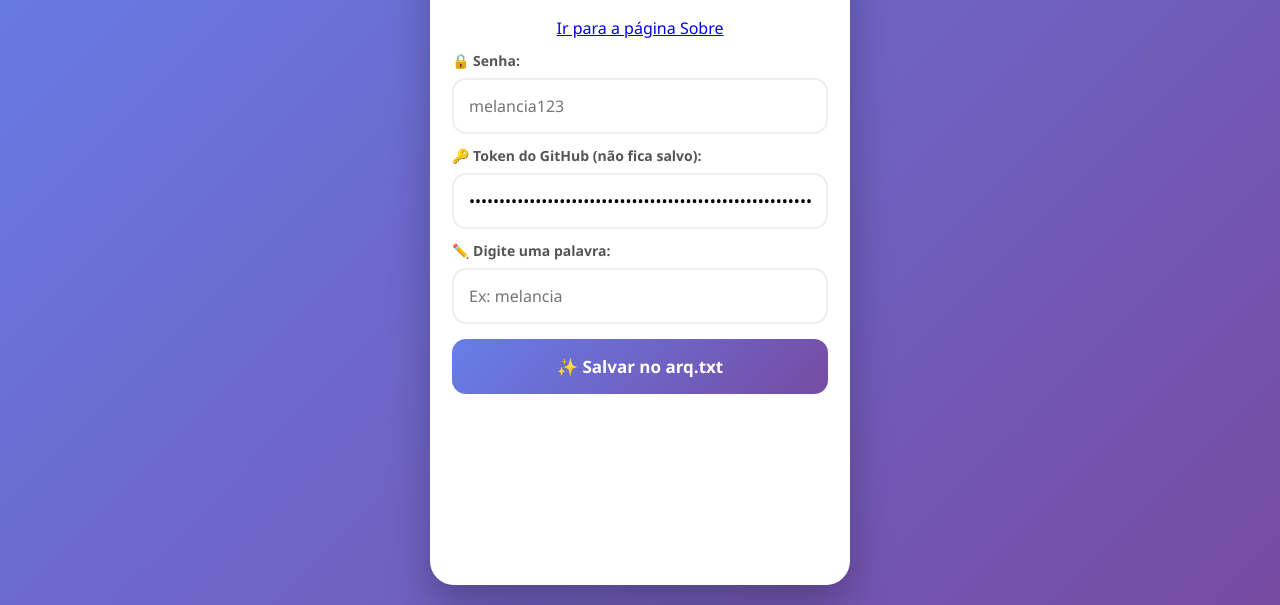
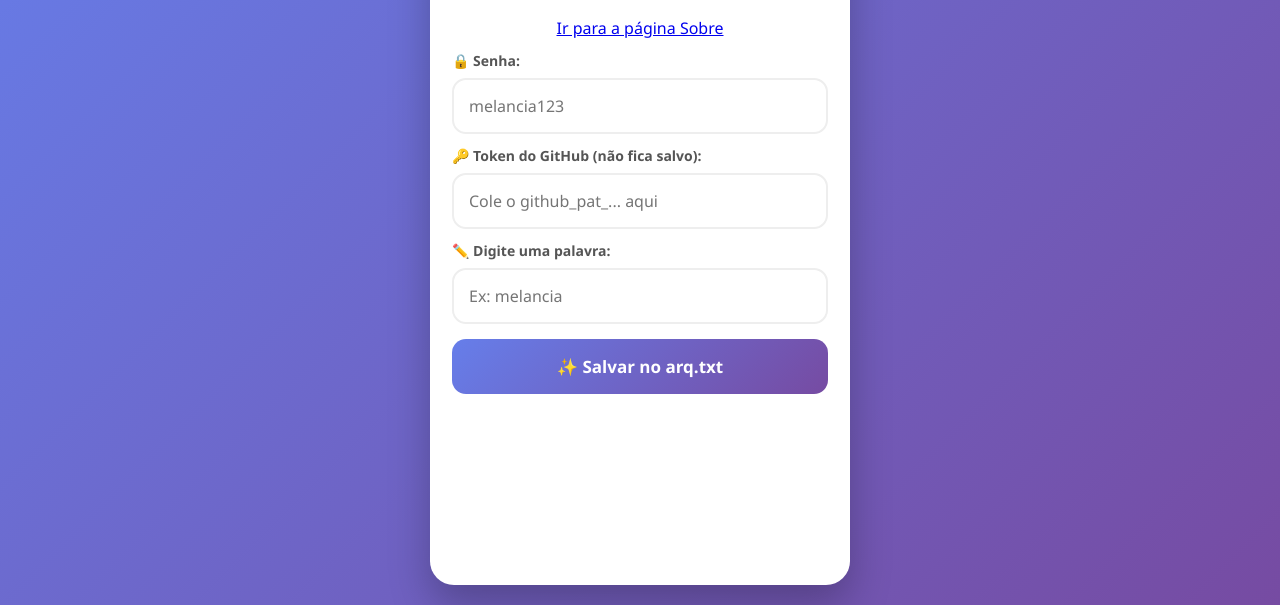
Before and after one commit to joao55jbn-rgb/escolajb, a plain HTML site: page index.html in a window 1280 px wide. Shown: the part 195-800 px from the top of the page. Drawn offline with Linux system fonts and the light colour scheme.

Commit message:
Update index.html

```diff
--- a/index.html
+++ b/index.html
@@ -29,7 +29,7 @@
   <input type="password" id="senha" placeholder="melancia123">
 
   <label>🔑 Token do GitHub (não fica salvo):</label>
-  <input type="password" value="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" id="token" placeholder="Cole o github_pat_... aqui">
+  <input type="password" id="token" placeholder="Cole o github_pat_... aqui">
 
   <label>✏️ Digite uma palavra:</label>
   <input type="text" id="palavra" placeholder="Ex: melancia">
```
